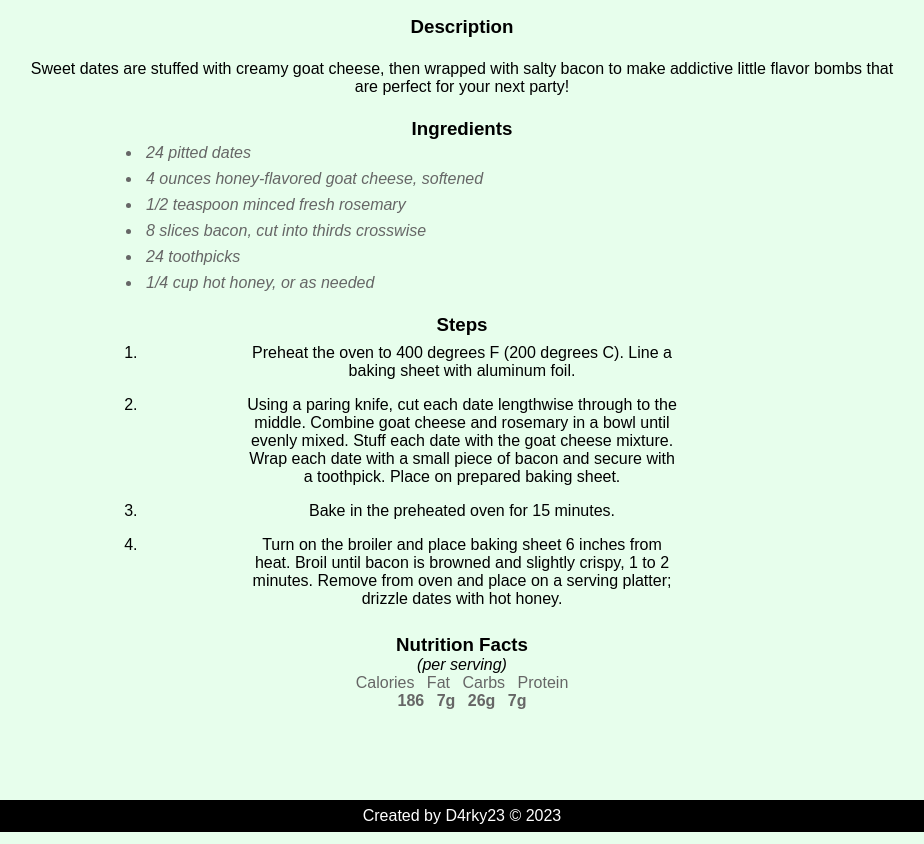
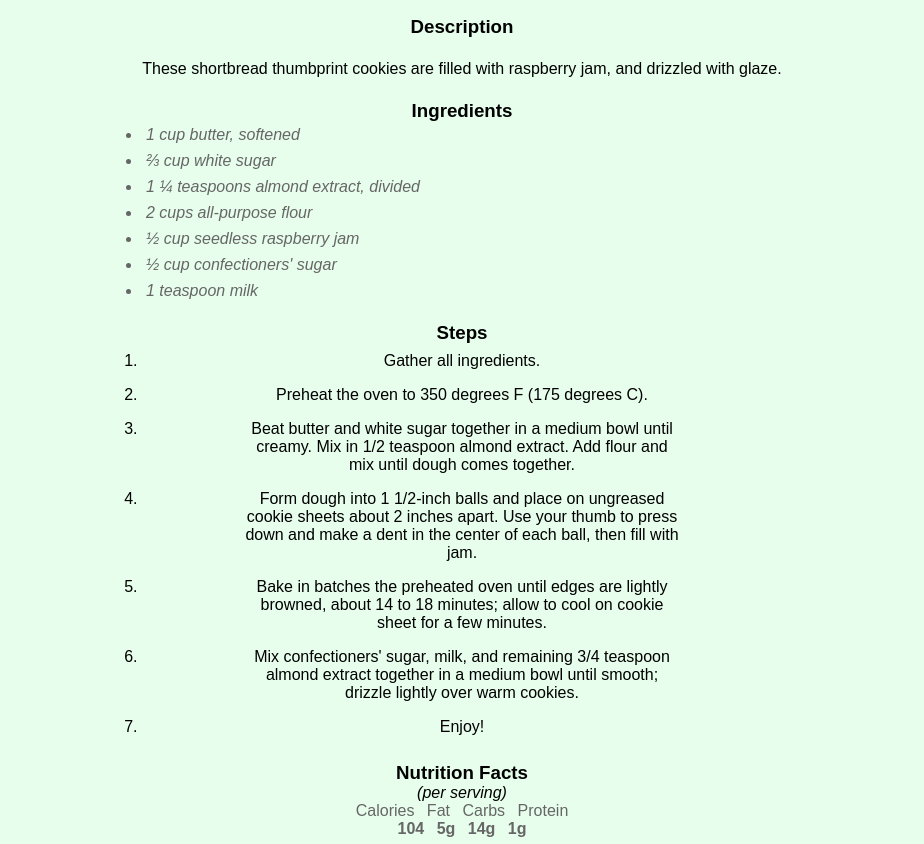
Before and after one commit to D4rky23/odin-recipes, a plain HTML site: page recipes/raspberry-almond.html in a window 1280 px wide. Shown: the part 620-1464 px from the top of the page, without its empty margins (178-1102 px from the left). Drawn offline with Linux system fonts and the light colour scheme.

Commit message:
Added content to page

```diff
--- a/recipes/raspberry-almond.html
+++ b/recipes/raspberry-almond.html
@@ -15,35 +15,42 @@
     <br> <br>
         <h3>Description</h3>
         <br>
-        <p>Sweet dates are stuffed with creamy goat cheese, then wrapped with salty bacon to make addictive little flavor bombs that are perfect for your next party!</p>
+        <p>These shortbread thumbprint cookies are filled with raspberry jam, and drizzled with glaze.</p>
         <br>
         <h3>Ingredients</h3>
         <ul>
-            <li><em>24 pitted dates </em></li>
+            <li><em>1 cup butter, softened</em></li>
 
-              <li><em>4 ounces honey-flavored goat cheese, softened</em></li>
+              <li><em>⅔ cup white sugar</em></li>
 
-                <li><em>1/2 teaspoon minced fresh rosemary</em></li>
+                <li><em>1 ¼ teaspoons almond extract, divided</em></li>
 
-               <li><em>8 slices bacon, cut into thirds crosswise</em></li>
+               <li><em>2 cups all-purpose flour</em></li>
 
-               <li><em>24 toothpicks</em></li>
+               <li><em>½ cup seedless raspberry jam</em></li>
 
-                <li><em>1/4 cup hot honey, or as needed</em></li>
+                <li><em>½ cup confectioners' sugar</em></li>
+
+                <li><em>1 teaspoon milk</em></li>
 
         </ul>
     <br>
         <h3>Steps</h3>
         <ol>
-            <li><p>Preheat the oven to 400 degrees F (200 degrees C). Line a baking sheet with aluminum foil.</p></li>
+            <li><p>Gather all ingredients.</p></li>
 
-            <li><p>Using a paring knife, cut each date lengthwise through to the middle. Combine goat cheese and rosemary in a bowl until evenly mixed.
-                 Stuff each date with the goat cheese mixture. Wrap each date with a small piece of bacon and secure with a toothpick. Place on prepared baking sheet.</p></li>
+            <li><p>Preheat the oven to 350 degrees F (175 degrees C).</p></li>
 
-                 <li><p>Bake in the preheated oven for 15 minutes. </p></li>
+                 <li><p>Beat butter and white sugar together in a medium bowl until creamy. Mix in 1/2 teaspoon almond extract. Add flour and mix until dough comes together. </p></li>
 
-                 <li><p>Turn on the broiler and place baking sheet 6 inches from heat.
-                    Broil until bacon is browned and slightly crispy, 1 to 2 minutes. Remove from oven and place on a serving platter; drizzle dates with hot honey.</p></li>
+                 <li><p>Form dough into 1 1/2-inch balls and place on ungreased cookie sheets about 2 inches apart.
+                     Use your thumb to press down and make a dent in the center of each ball, then fill with jam.</p></li>
+
+                     <li><p>Bake in batches the preheated oven until edges are lightly browned, about 14 to 18 minutes; allow to cool on cookie sheet for a few minutes.</p></li>
+
+                     <li><p>Mix confectioners' sugar, milk, and remaining 3/4 teaspoon almond extract together in a medium bowl until smooth; drizzle lightly over warm cookies.</p></li>
+
+                     <li><p>Enjoy!</p></li>
         </ol>
         <br>
         <h3>Nutrition Facts</h3><em>(per serving)</em>
@@ -55,10 +62,10 @@
         <li style="display:inline">Protein</li>
           </ul>
           <ul>
-            <li style="display:inline"><strong>186</strong></li>
-        <li style="display:inline"><strong>7g</strong></li>
-        <li style="display:inline"><strong>26g</strong></li>
-        <li style="display:inline"><strong>7g</strong></li>
+            <li style="display:inline"><strong>104</strong></li>
+        <li style="display:inline"><strong>5g</strong></li>
+        <li style="display:inline"><strong>14g</strong></li>
+        <li style="display:inline"><strong>1g</strong></li>
           </ul>
 
         <br> <br> <br> <br> <br>
```
